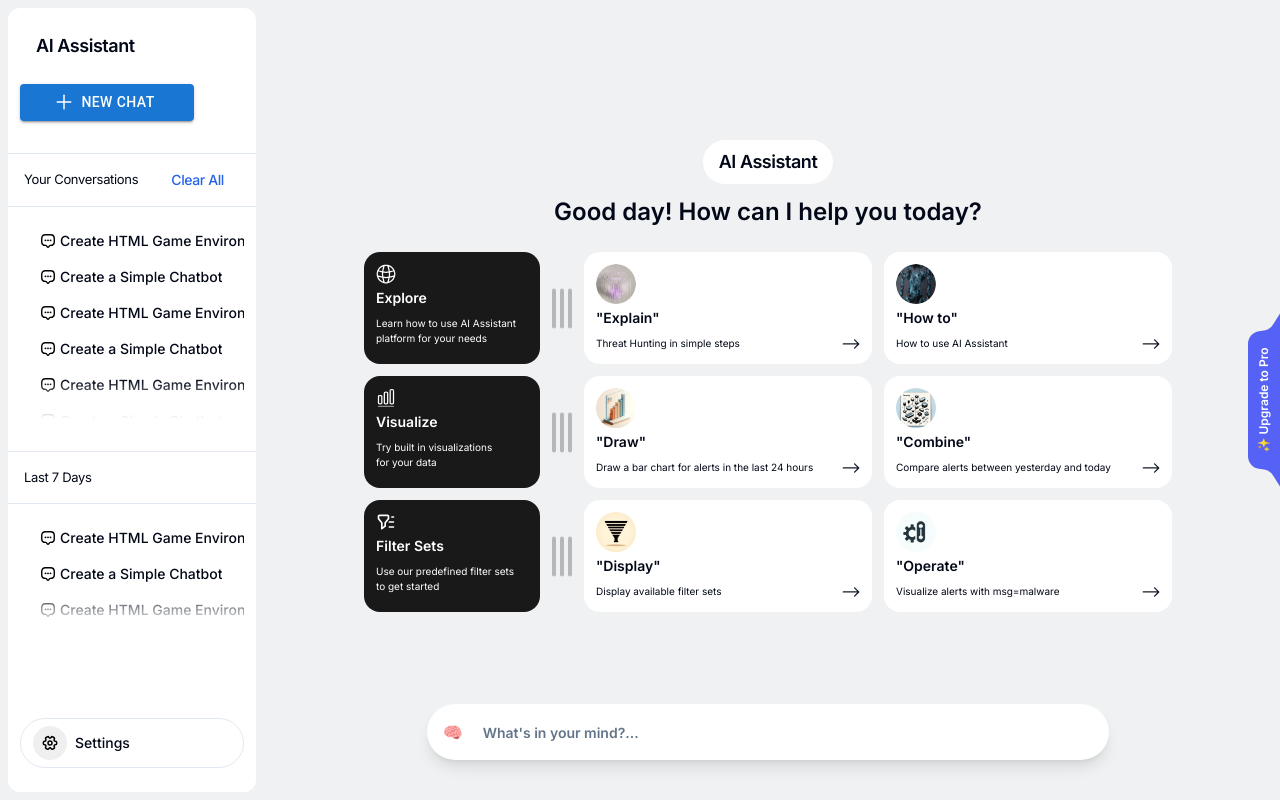
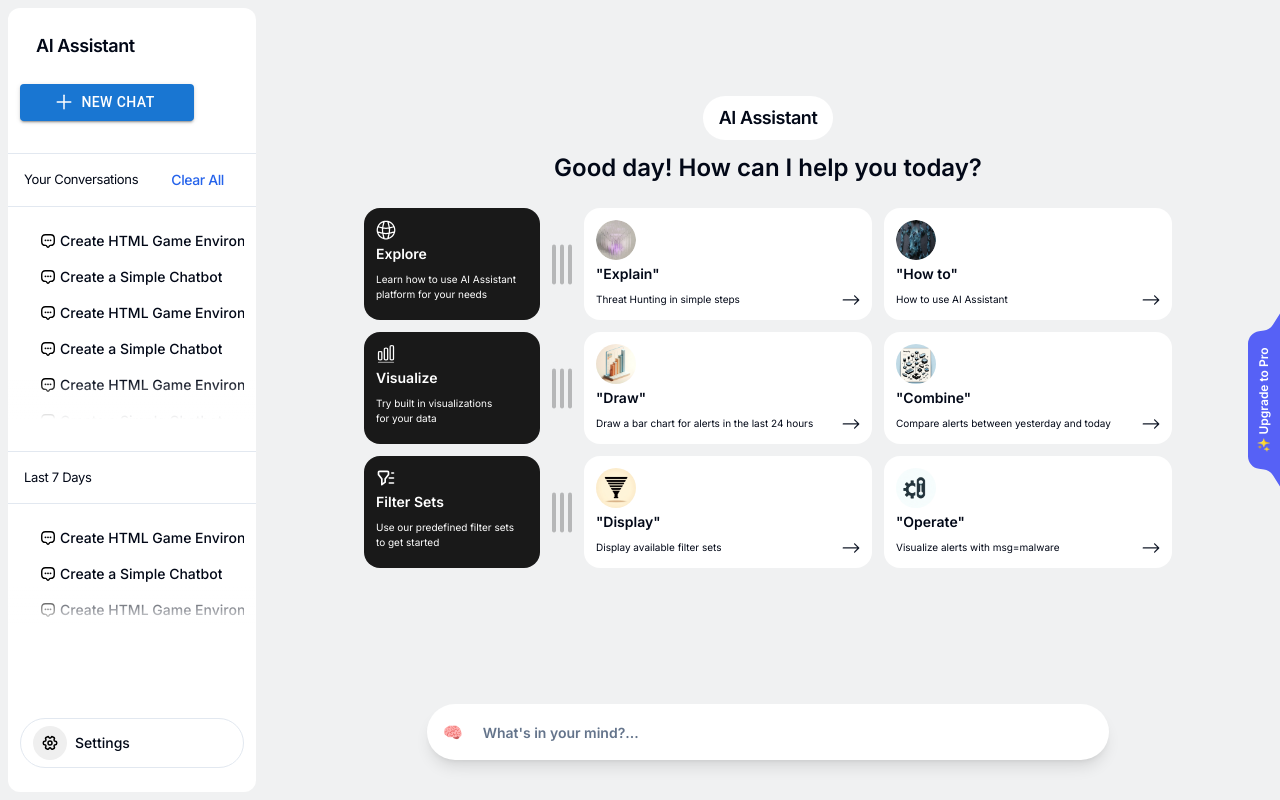
Before and after one commit to AhmedCoolProjects/nextjs-mui-template-dashboard, a Next.js app: page /chat-ai in a window 1280 px wide. Built offline with nearby package versions, Linux system fonts and the light colour scheme.

Commit message:
fix: suggestions page in chat ai fixed

```diff
--- a/app/chat-ai/components/suggestions.tsx
+++ b/app/chat-ai/components/suggestions.tsx
@@ -4,7 +4,7 @@
 
 function Suggestions() {
   return (
-    <div className="w-full h-full pb-12 flex flex-col items-center justify-center">
+    <div className="w-full  pt-24 flex flex-col items-center justify-center">
       <h2 className="mb-3 bg-white py-2 rounded-full px-4 text-lg font-semibold tracking-tight">
         AI Assistant
       </h2>
```
